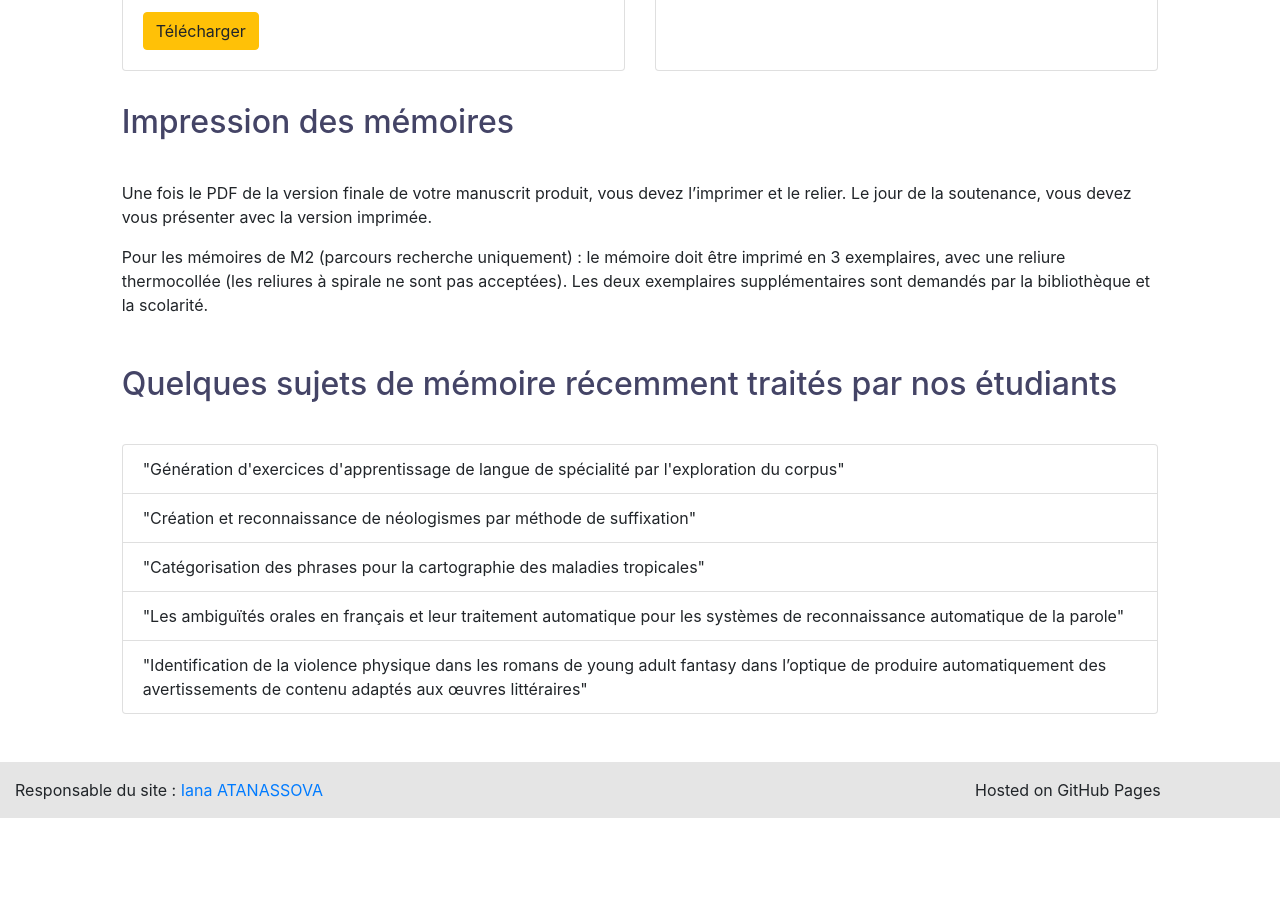
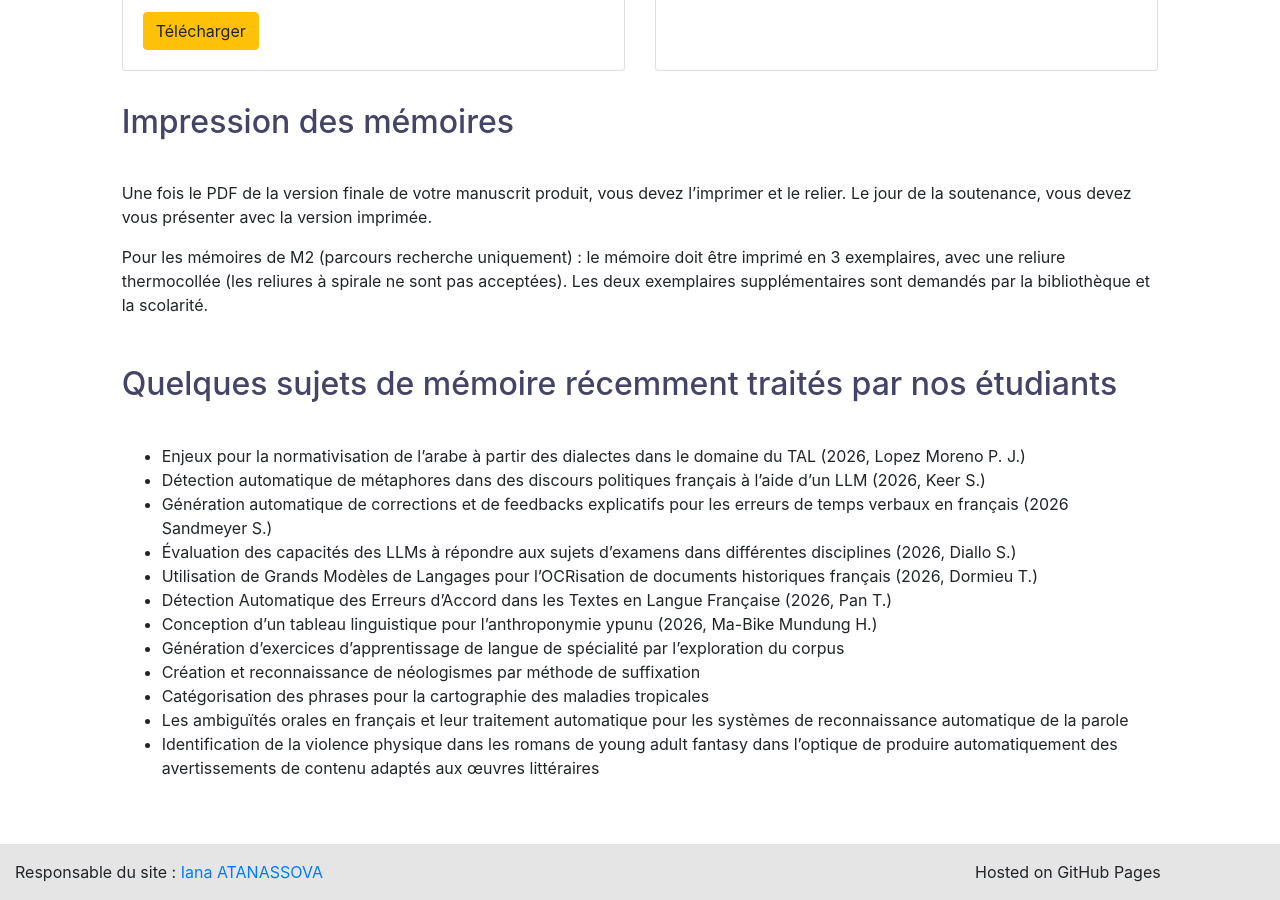
Before and after one commit to mastertalumlp/mastertalumlp.github.io, a Jekyll site: the page built from memoire.md, in a window 1280 px wide and 900 px high, scrolled down 1014 px. Built offline with Jekyll 4.4.1, drawn with Linux system fonts in a browser that asks for light colours; nearby versions of some CDN libraries; before the commit the page ends 1832 px from its top, so only the background shows below that.

Commit message:
maj general

```diff
--- a/_layouts/talpage.html
+++ b/_layouts/talpage.html
@@ -68,6 +68,8 @@
         <div class="dropdown-menu" aria-labelledby="mastertal">
           <a class="dropdown-item" href="master.html">Description du cursus Master TAL</a>
           <a class="dropdown-item" href="competences.html">Compétences enseignées en Master TAL</a>
+          <a class="dropdown-item" href="alumni.html">Alumni du Master TAL</a>
+          <div class="dropdown-divider"></div>
           <a class="dropdown-item" href="memoire.html">Le mémoire de recherche en Master TAL</a>
           <a class="dropdown-item" href="stage.html">Le stage en Master TAL</a>
           <a class="dropdown-item" href="regles-ia.html">L'utilisation des IA généraives</a>
--- a/memoire.md
+++ b/memoire.md
@@ -66,13 +66,15 @@ Pour les mémoires de M2 (parcours recherche uniquement) : le mémoire doit êtr
 
 ## Quelques sujets de mémoire récemment traités par nos étudiants
 
-<ul class="list-group w-100">
-    <li class="list-group-item">"Génération d'exercices d'apprentissage de langue de spécialité par l'exploration du corpus"</li>
-    <li class="list-group-item">"Création et reconnaissance de néologismes par méthode de suffixation"</li>
-        <li class="list-group-item">"Catégorisation des phrases pour la cartographie des maladies tropicales"</li>
-        <li class="list-group-item">"Les ambiguïtés orales en français et leur traitement automatique pour les systèmes de reconnaissance automatique de la parole"</li>
-        <li class="list-group-item">"Identification de la violence
-physique dans les romans de young adult fantasy dans l’optique de
-produire automatiquement des avertissements de contenu adaptés aux
-œuvres littéraires"</li>
-</ul>
+- Enjeux pour la normativisation de l’arabe à partir des dialectes dans le domaine du TAL (2026, Lopez Moreno P. J.)
+- Détection automatique de métaphores dans des discours politiques français à l’aide d’un LLM (2026, Keer S.)
+- Génération automatique de corrections et de feedbacks explicatifs pour les erreurs de temps verbaux en français (2026 Sandmeyer S.)
+- Évaluation des capacités des LLMs à répondre aux sujets d’examens dans différentes disciplines (2026, Diallo S.)
+- Utilisation de Grands Modèles de Langages pour l'OCRisation de documents historiques français (2026, Dormieu T.)
+- Détection Automatique des Erreurs d’Accord dans les Textes en Langue Française (2026, Pan T.)
+- Conception d’un tableau linguistique pour l’anthroponymie ypunu (2026, Ma-Bike Mundung H.)
+- Génération d'exercices d'apprentissage de langue de spécialité par l'exploration du corpus
+- Création et reconnaissance de néologismes par méthode de suffixation
+- Catégorisation des phrases pour la cartographie des maladies tropicales
+- Les ambiguïtés orales en français et leur traitement automatique pour les systèmes de reconnaissance automatique de la parole
+- Identification de la violence physique dans les romans de young adult fantasy dans l’optique de produire automatiquement des avertissements de contenu adaptés aux œuvres littéraires
```
Also changed, not shown: edt.md (+8 -10 lines), index.md (+0 -8 lines), stage.md (+8 -2 lines).
